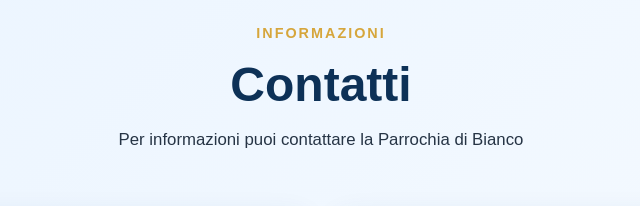
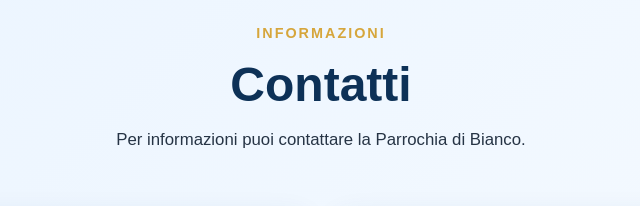
Before and after one commit to parrocchiabianco/sito, a plain HTML site: page index.html in a window 1280 px wide. Shown: the part 3220-3426 px from the top of the page, 319-959 px from the left. Drawn offline with Linux system fonts and the light colour scheme.

Commit message:
Modifiche settimanali

```diff
--- a/index.html
+++ b/index.html
@@ -319,7 +319,7 @@
 
 					<p>
 						Per informazioni puoi contattare
-						la Parrochia di Bianco
+						la Parrochia di Bianco.
 					</p>
 
 				</div>
```
Also changed, not shown: 1 other file.
